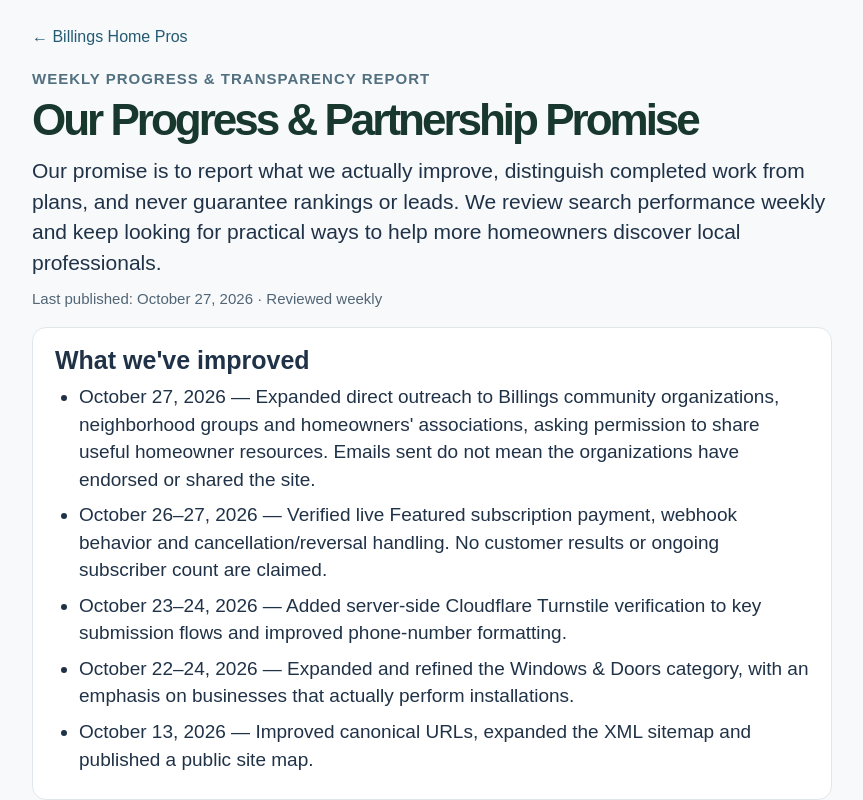
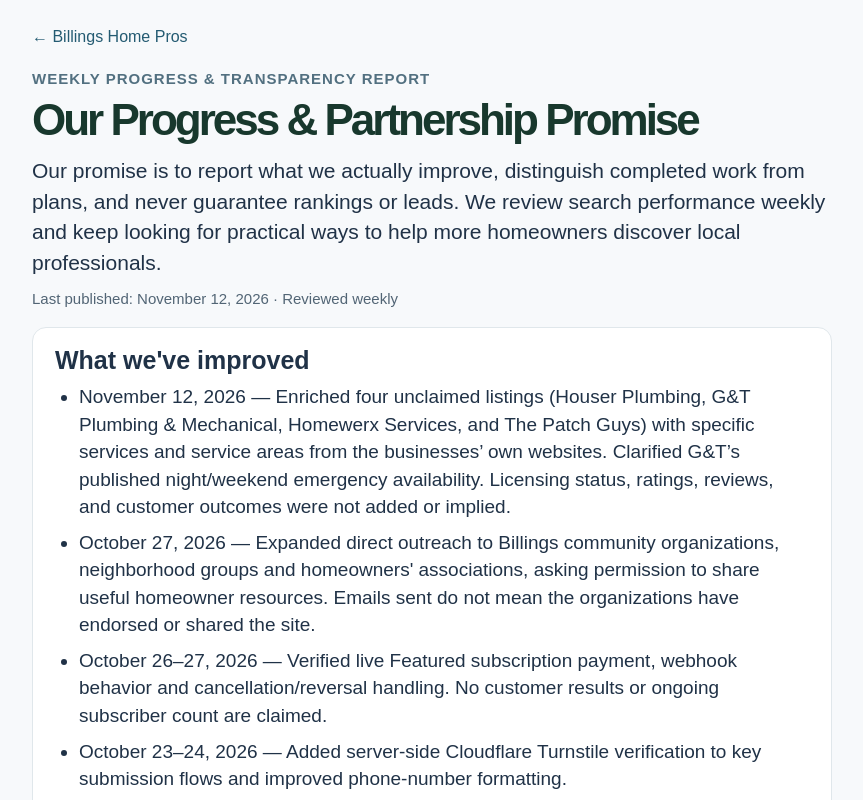
Before and after one commit to Cheddaronbass/billingshomepros, a Next.js app: page /our-progress in a window 1280 px wide. Shown: the top 800 px of the page, without its empty margins (208-1071 px from the left). Built offline with nearby package versions, Linux system fonts and the light colour scheme.

Commit message:
Record Nov 12 listing profile improvements

```diff
--- a/app/our-progress/page.js
+++ b/app/our-progress/page.js
@@ -9,6 +9,7 @@ const groups = [
   {
     title: "What we've improved",
     items: [
+      "November 12, 2026 — Enriched four unclaimed listings (Houser Plumbing, G&T Plumbing & Mechanical, Homewerx Services, and The Patch Guys) with specific services and service areas from the businesses’ own websites. Clarified G&T’s published night/weekend emergency availability. Licensing status, ratings, reviews, and customer outcomes were not added or implied.",
       "October 27, 2026 — Expanded direct outreach to Billings community organizations, neighborhood groups and homeowners' associations, asking permission to share useful homeowner resources. Emails sent do not mean the organizations have endorsed or shared the site.",
       "October 26–27, 2026 — Verified live Featured subscription payment, webhook behavior and cancellation/reversal handling. No customer results or ongoing subscriber count are claimed.",
       "October 23–24, 2026 — Added server-side Cloudflare Turnstile verification to key submission flows and improved phone-number formatting.",
@@ -43,7 +44,7 @@ export default function OurProgressPage() {
           <p style={{ color: "#527080", fontWeight: 700, fontSize: 15, letterSpacing: 1, textTransform: "uppercase", marginBottom: 8 }}>Weekly Progress &amp; Transparency Report</p>
           <h1 style={{ fontSize: "clamp(30px, 6vw, 44px)", lineHeight: 1.12, margin: "0 0 12px" }}>Our Progress &amp; Partnership Promise</h1>
           <p style={{ fontSize: "clamp(18px, 3vw, 21px)", lineHeight: 1.45, margin: 0 }}>Our promise is to report what we actually improve, distinguish completed work from plans, and never guarantee rankings or leads. We review search performance weekly and keep looking for practical ways to help more homeowners discover local professionals.</p>
-          <p style={{ fontSize: 15, color: "#526575", margin: "12px 0 0" }}>Last published: October 27, 2026 · Reviewed weekly</p>
+          <p style={{ fontSize: 15, color: "#526575", margin: "12px 0 0" }}>Last published: November 12, 2026 · Reviewed weekly</p>
         </header>
         <div style={{ display: "grid", gap: 14 }}>
           {groups.map((group) => (
```
